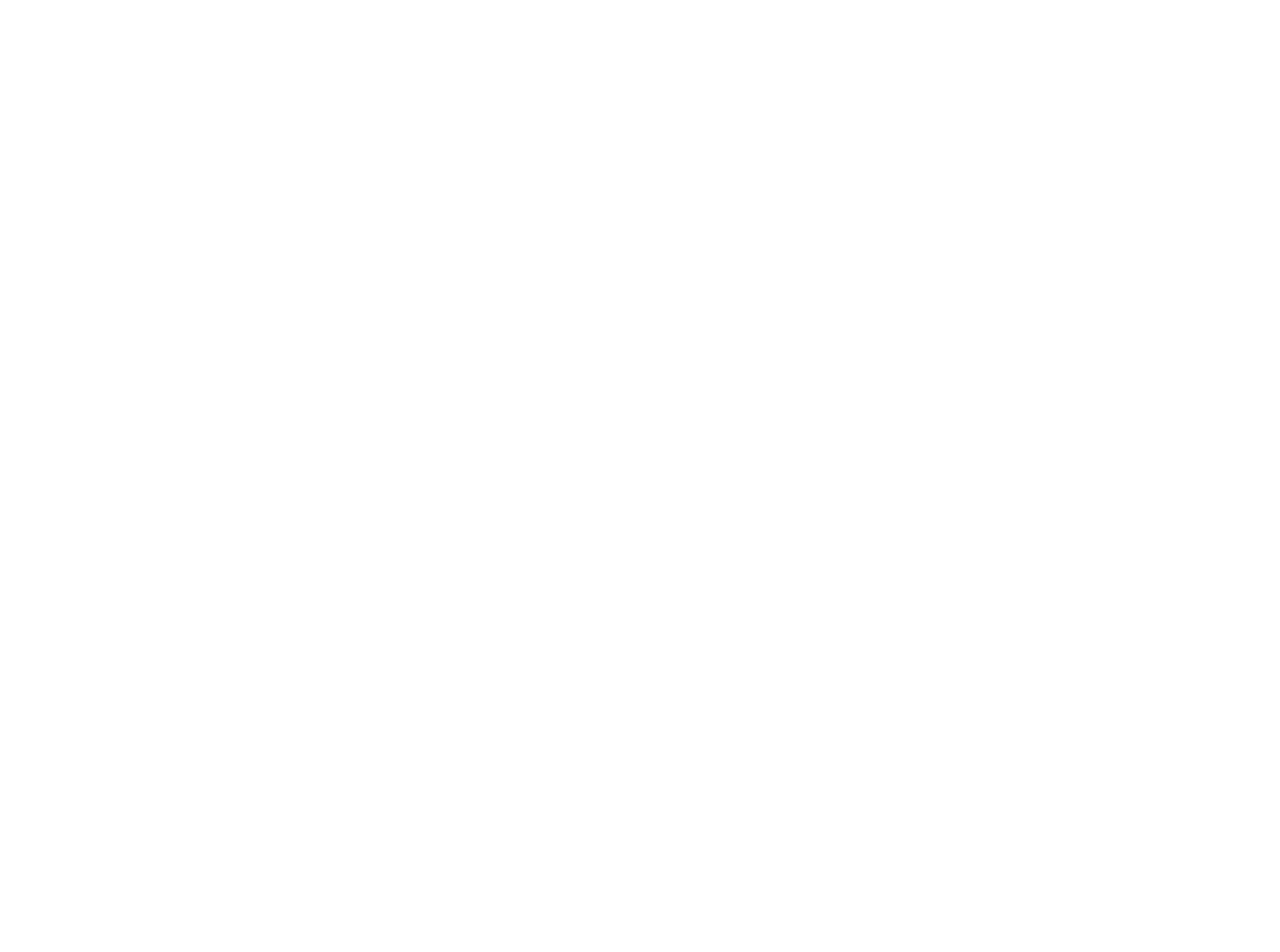
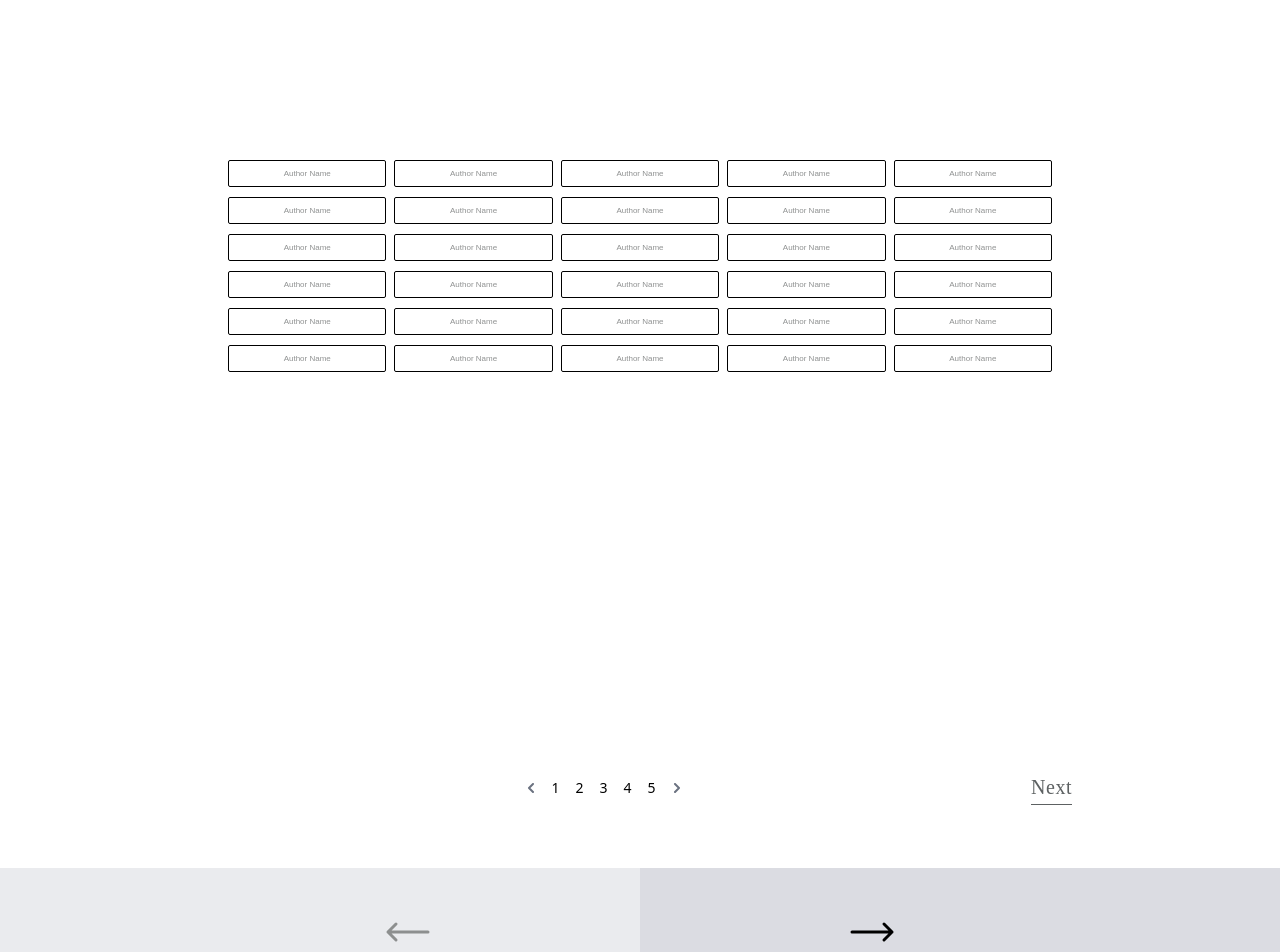
Before and after one commit to Hadees621/pegasus, a React (Create React App) app: page /alpha in a window 1280 px wide. Before the commit this address had no page. Shown: the top 952 px of the page. Before the commit the page ends 800 px from the top, so only its background shows below. Built offline with nearby package versions, Linux system fonts and the light colour scheme.

Commit message:
implemented

```diff
--- a/package.json
+++ b/package.json
@@ -44,6 +44,7 @@
     ]
   },
   "devDependencies": {
-    "@babel/plugin-proposal-private-property-in-object": "^7.21.11"
+    "@babel/plugin-proposal-private-property-in-object": "^7.21.11",
+    "@iconify/tailwind": "^0.1.4"
   }
 }
--- a/src/App.js
+++ b/src/App.js
@@ -14,7 +14,7 @@ import Submit from "./pages/submit-online/Submit";
 import Submitted from "./pages/submitted/Submitted";
 import Process from "./pages/publishing-process/Process";
 import Signup from "./pages/signup/Signup";
-
+import ByAlpha from "./pages/authors/components/ByAlpha";
 
 function App() {
   return (
@@ -23,7 +23,7 @@ function App() {
         <Routes>
           <Route path="/" element={<Home />} />
           <Route path="/search" element={<SearchResults />} />
-          <Route path="/fiction" element={<Fiction />} />
+          <Route path="/books" element={<Fiction />} />
           <Route path="/about" element={<About />} />
           <Route path="/authors" element={<Authors />} />
           <Route path="/features" element={<Features />} />
@@ -34,6 +34,7 @@ function App() {
           <Route path="/submitted" element={<Submitted />} />
           <Route path="/publishing" element={<Process />} />
           <Route path="/signup" element={<Signup />} />
+          <Route path="/alpha" element={<ByAlpha />} />
         </Routes>
       </Router>
     </div>
--- /dev/null
+++ b/src/pages/authors/components/ByAlpha.js
@@ -0,0 +1,117 @@
+import React, { useState } from "react";
+
+const ByAlpha = ({ alpha }) => {
+    const [currentLetter, setCurrentLetter] = useState(alpha);
+
+    // Function to get the previous letter, handling wrap-around from A to Z
+    const getPreviousLetter = (letter) => {
+        return letter && letter.length === 1
+            ? letter === 'A' // If current letter is 'A', go to 'Z'
+                ? 'Z'
+                : String.fromCharCode(letter.charCodeAt(0) - 1)
+            : null;
+    };
+
+    // Function to get the next letter, handling wrap-around from Z to A
+    const getNextLetter = (letter) => {
+        return letter && letter.length === 1
+            ? letter === 'Z' // If current letter is 'Z', go to 'A'
+                ? 'A'
+                : String.fromCharCode(letter.charCodeAt(0) + 1)
+            : null;
+    };
+
+    const previousLetter = getPreviousLetter(currentLetter);
+    const nextLetter = getNextLetter(currentLetter);
+
+    console.log("alpha", alpha);
+
+    const handlePreviousClick = () => {
+        setCurrentLetter(previousLetter);
+    };
+
+    const handleNextClick = () => {
+        setCurrentLetter(nextLetter);
+    };
+
+    return (
+        <>
+            <div className="1024:px-52 1440:px-72 2560:px-[550px] py-40">
+                <h1 className="text-[100px] text-[#B79248] font-fairplay px-5 text-start">{currentLetter}</h1>
+                <div className="grid md:grid-cols-3 lg:grid-cols-5 1024:gap-x-2 1024:gap-y-2.5 2560:gap-y-6 2560:gap-x-6 1440:gap-x-5 gap-y-7 320:p-5 1024:py-0  768:gap-x-4 mb-44">
+                    {[...Array(30)].map((_, index) => (
+                        <div
+                            key={index}
+                            className="flex justify-center items-center h-16 1024:h-[27px] 1440:h-[35px] 2560:h-[65px]  1024:text-[12px] border rounded-sm border-black text-[#8F9191] text-lg transition duration-300 ease-in-out hover:bg-[#EEF1F2] hover:font-extrabold hover:shadow-lg hover:text-black hover:border-none"
+                        >
+                            <p className="font-normal font-roboto 1024:text-[8px] 1440:text-[11px] 2560:text-[20px]">Author Name</p>
+                        </div>
+                    ))}
+                </div>
+            </div>
+
+            <div className="flex flex-col gap-4 768:gap-8 justify-center items-center h-20 my-10 lg:flex-row lg:justify-between 1024:mx-44 xl:mx-52 2560:mx-96">
+                <nav className="lg:mx-auto">
+                    <ul className="flex items-center h-8 text-sm space-x-4">
+                        <li>
+                            <button className="flex items-center justify-center h-8 ms-0 leading-tight text-gray-500 bg-white focus:outline-none">
+                                <span className="sr-only">Previous</span>
+                                <svg className="w-2.5 h-2.5 rtl:rotate-180" aria-hidden="true" xmlns="http://www.w3.org/2000/svg" fill="none" viewBox="0 0 6 10">
+                                    <path stroke="currentColor" stroke-linecap="round" stroke-linejoin="round" stroke-width="2" d="M5 1 1 5l4 4" />
+                                </svg>
+                            </button>
+                        </li>
+                        <li>
+                            <a href="#" className="flex items-center justify-center h-8 leading-tight ">1</a>
+                        </li>
+                        <li>
+                            <a href="#" className="flex items-center justify-center h-8 leading-tight ">2</a>
+                        </li>
+                        <li>
+                            <a href="#" className="flex items-center justify-center h-8 leading-tight ">3</a>
+                        </li>
+                        <li>
+                            <a href="#" className="flex items-center justify-center h-8 leading-tight ">4</a>
+                        </li>
+                        <li>
+                            <a href="#" className="flex items-center justify-center h-8 leading-tight ">5</a>
+                        </li>
+                        <li>
+                            <button className="flex items-center justify-center h-8 leading-tight text-gray-500 focus:outline-none">
+                                <span className="sr-only">Next</span>
+                                <svg className="w-2.5 h-2.5 rtl:rotate-180" aria-hidden="true" xmlns="http://www.w3.org/2000/svg" fill="none" viewBox="0 0 6 10">
+                                    <path stroke="currentColor" stroke-linecap="round" stroke-linejoin="round" stroke-width="2" d="m1 9 4-4-4-4" />
+                                </svg>
+                            </button>
+                        </li>
+                    </ul>
+                </nav>
+
+                <p className="flex lg:justify-end">
+                    <a href="#" className="text-[20px] text-[#5D6162] font-fairplay tracking-wide inline-block pb-[2px] border-b border-[#5D6162]">Next</a>
+                </p>
+            </div>
+
+            <div className="flex h-[550px]">
+                <div className="w-1/2 bg-[#EAEBEE]">
+                    <div className="flex flex-col pt-10 pr-48 justify-end items-end w-full cursor-pointer" onClick={handlePreviousClick}>
+                        <h1 className="text-[100px] font-fairplay text-[#8D8F8F]">{getPreviousLetter(currentLetter)}</h1>
+                        <svg xmlns="http://www.w3.org/2000/svg" width="1em" height="1em" viewBox="0 0 24 24" className="w-20 h-12">
+                            <path fill="none" stroke="#8D8F8F" stroke-linecap="round" stroke-linejoin="round" stroke-width="1.5" d="m6 8l-4 4m0 0l4 4m-4-4h20" />
+                        </svg>
+                    </div>
+                </div>
+                <div className="w-1/2 bg-[#DBDCE2]">
+                    <div className="flex flex-col pt-10 pl-48 justify-end items-start w-full cursor-pointer" onClick={handleNextClick}>
+                        <h1 className="text-[100px] font-fairplay" >{getNextLetter(currentLetter)}</h1>
+                        <svg xmlns="http://www.w3.org/2000/svg" width="1em" height="1em" viewBox="0 0 24 24" className="w-20 h-12">
+                            <path fill="none" stroke="black" stroke-linecap="round" stroke-linejoin="round" stroke-width="1.5" d="m18 8l4 4m0 0l-4 4m4-4H2" />
+                        </svg>
+                    </div>
+                </div>
+            </div>
+        </>
+    );
+};
+
+export default ByAlpha;
--- a/src/pages/authors/components/Section.js
+++ b/src/pages/authors/components/Section.js
@@ -1,25 +1,41 @@
-import React from "react";
+import React, { useState } from "react";
 import Banner from "../../../components/Banner";
+import ByAlpha from "../components/ByAlpha";
 
 const Section = () => {
     const alphabets = "ABCDEFGHIJKLMNOPQRSTUVWXYZ";
+
+    const [selectedLetter, setSelectedLetter] = useState(null);
+
+    const handleClick = (clickedLetter) => {
+        console.log("letter", clickedLetter);
+        setSelectedLetter(clickedLetter);
+    };
 
     return (
         <>
             <Banner title="Authors" subtitle="Home — Authors" />
 
-            <div className="w-full justify-center items-center 320:px-6 768:px-28 1024:px-[330px] 1440:px-[380px] 1535:px-[430px] 2000:px-[710px] py-28 1024:py-3 1440:py-12">
+            {selectedLetter ? (
+                <ByAlpha alpha={selectedLetter} />
+            ) : (<div className="w-full justify-center items-center 320:px-6 768:px-28 1024:px-[330px] 1440:px-[380px] 1535:px-[430px] 2000:px-[710px] py-28 1024:py-3 1440:py-12">
 
                 <div className="items-center justify-center 1024:grid  1024:grid-cols-4 gap-y-6 320:flex 320:flex-wrap 320:gap-5 1024:gap-2 1440:gap-2 2000:gap-y-6">
                     {alphabets.split("").map((letter, index) => (
-                        <div key={index} className="group flex flex-col items-center justify-center 320:h-[100px] 320:w-[100px] 1024:h-[80px] 1024:w-[80px] 1440:h-[160px] 1440:w-[160px] 2000:h-[250px] 2000:w-[250px] 1024:border-[0.5px] 1440:border-[1.5px]  border-[#151516] rounded-md hover:bg-[#EEF1F2]">
-                            <h1 className="320:text-[40px] 1024:text-[35px] 1440:text-[80px] 2000:text-[110px] font-fairplay text-[#CCCDCD] group-hover:text-black">{letter}</h1>
-                            <svg className="hidden group-hover:block 320:w-6 320:h-3 768:w-8 768:h-4 1024:w-6 1024:h-3 1440:w-16 1440:h-6 2000:w-[36px] 2000:h-[36px]" xmlns="http://www.w3.org/2000/svg" width="36" height="36" viewBox="0 0 16 16"><g transform="rotate(90 8 8) translate(16 0) scale(-1 1)"><path fill="currentColor" fill-rule="evenodd" d="M8 15a.5.5 0 0 0 .5-.5V2.707l3.146 3.147a.5.5 0 0 0 .708-.708l-4-4a.5.5 0 0 0-.708 0l-4 4a.5.5 0 1 0 .708.708L7.5 2.707V14.5a.5.5 0 0 0 .5.5" /></g></svg>
+                        <div key={index} className="group flex flex-col items-center justify-center 320:h-[100px] 320:w-[100px] 1024:h-[80px] 1024:w-[80px] 1440:h-[160px] 1440:w-[160px] 2000:h-[250px] 2000:w-[250px] 1024:border-[0.5px] 1440:border-[1.5px]  border-[#151516] rounded-md hover:bg-[#EEF1F2] cursor-pointer" onClick={() => handleClick(letter)}>
+                            <h1 className="320:text-[40px] 1024:text-[35px] 1440:text-[80px] 2000:text-[110px] font-fairplay text-[#CCCDCD] group-hover:text-black">
+                                {letter}
+                            </h1>
+                            <svg className="hidden group-hover:block 320:w-6 320:h-3 768:w-8 768:h-4 1024:w-6 1024:h-3 1440:w-16 1440:h-6 2000:w-[36px] 2000:h-[36px]" xmlns="http://www.w3.org/2000/svg" width="36" height="36" viewBox="0 0 16 16">
+                                <g transform="rotate(90 8 8) translate(16 0) scale(-1 1)">
+                                    <path fill="currentColor" fill-rule="evenodd" d="M8 15a.5.5 0 0 0 .5-.5V2.707l3.146 3.147a.5.5 0 0 0 .708-.708l-4-4a.5.5 0 0 0-.708 0l-4 4a.5.5 0 1 0 .708.708L7.5 2.707V14.5a.5.5 0 0 0 .5.5" />
+                                </g>
+                            </svg>
                         </div>
                     ))}
                 </div>
-
             </div>
+            )}
         </>
     );
 };
```
Also changed, not shown: 1 other file (tests, documents, lock files or other folders).
